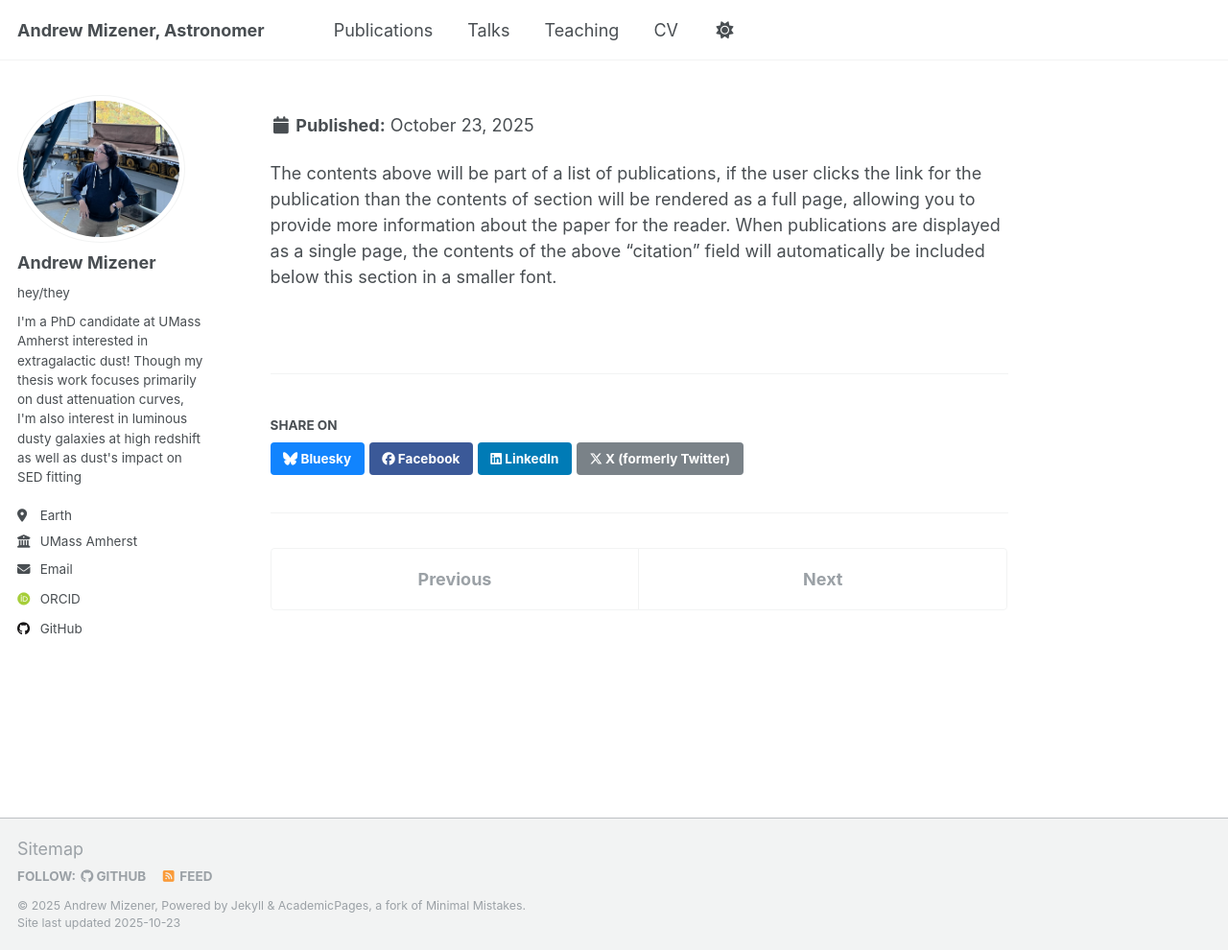
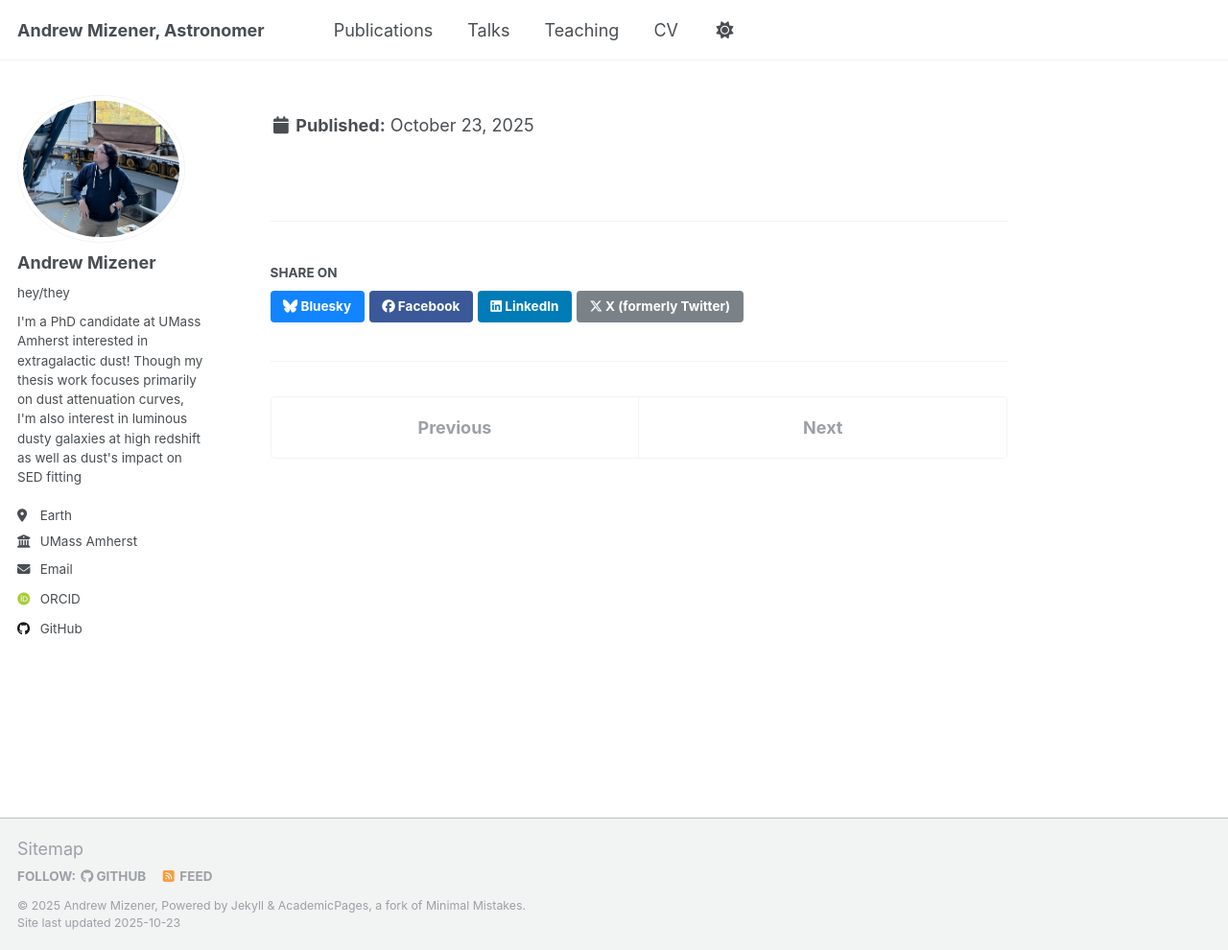
Before and after one commit to amizener64/amizener64.github.io, a Jekyll site: the page built from _publications/2009-10-01-paper-title-number-1.md, in a window 1280 px wide and 990 px high. Shown: the whole window at 96% size. Built offline with Jekyll 4.4.1, drawn with Linux system fonts in a browser that asks for light colours; some web fonts are replaced; a script that is not in the unit is left out.

Commit message:
Remove citation from 2009-10-01 publication
Removed citation details from the publication entry.

```diff
--- a/_publications/2009-10-01-paper-title-number-1.md
+++ b/_publications/2009-10-01-paper-title-number-1.md
@@ -6,8 +6,4 @@ permalink: [/publication/2009-10-01-paper-title-number-1](https://ui.adsabs.harv
 excerpt: 'How did dust mass grow in the early universe? We can get some clues by looking at the ISM of a special, low-mass, dusty galaxy.'
 date: 2024-07-12
 venue: 'The Astrophysical Journal'
-citation: 'Andrew Mizener et al. “First Constraints on the Interstellar Medium Conditions of a Low-mass,
-Highly Obscured z = 4.27 Main-sequence Galaxy”. In: Astrophysical Journal 970.1, 30 (July 2024),
-p. 30. doi: 10.3847/1538-4357/ad4965. arXiv: 2405.04582 [astro-ph.GA].'
 ---
-The contents above will be part of a list of publications, if the user clicks the link for the publication than the contents of section will be rendered as a full page, allowing you to provide more information about the paper for the reader. When publications are displayed as a single page, the contents of the above "citation" field will automatically be included below this section in a smaller font.
```
